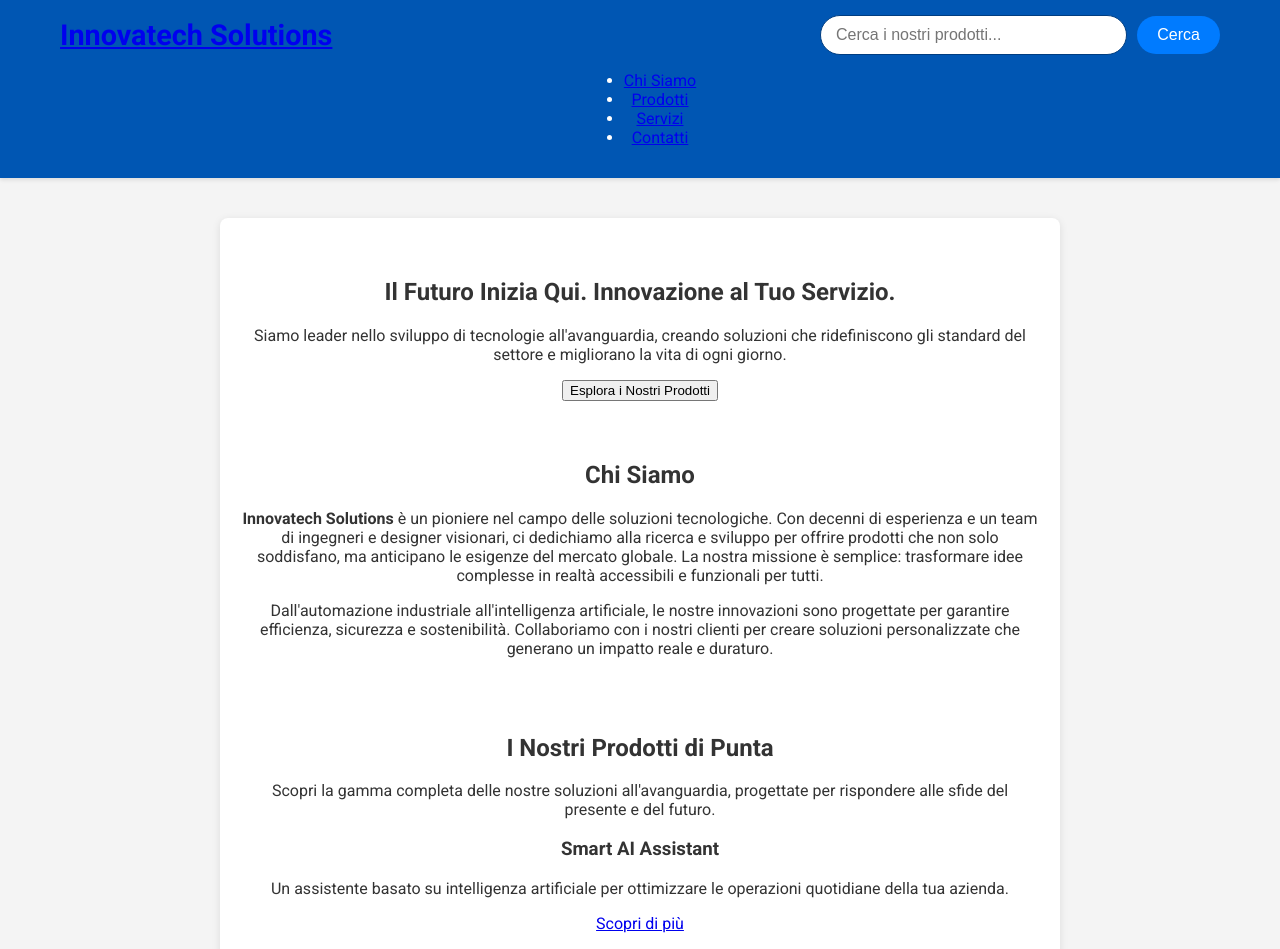
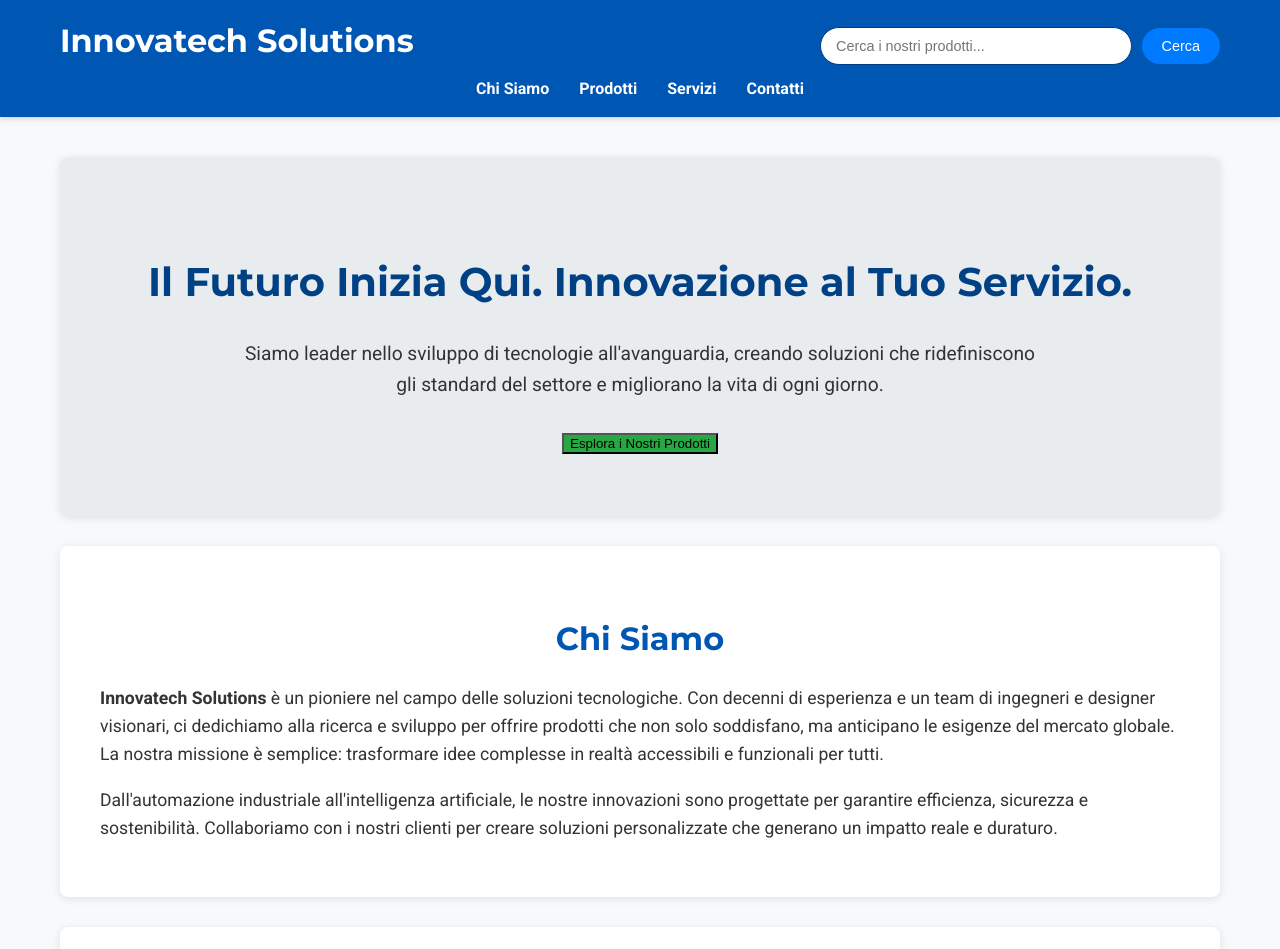
Before and after one commit to DRAMMM12/project, a plain HTML site: page index.html in a window 1280 px wide. Shown: the top 949 px of the page. Drawn offline with Linux system fonts and the light colour scheme.

Commit message:
Update style.css

```diff
--- a/style.css
+++ b/style.css
@@ -1,12 +1,17 @@
-/* --- Stili Generali --- */
+/* --- Reset di Base e Font --- */
+@import url('https://fonts.googleapis.com/css2?family=Montserrat:wght@400;700&family=Roboto:wght@300;400;700&display=swap');
+
 body {
-    font-family: 'Roboto', Arial, sans-serif; /* Ho aggiunto un font più comune, se lo colleghi */
-    margin: 0; /* Rimuovi margini predefiniti del body */
-    background-color: #f4f4f4;
+    margin: 0;
+    padding: 0;
+    font-family: 'Roboto', sans-serif; /* Font per il corpo del testo */
+    background-color: #f8f9fa; /* Colore di sfondo leggero */
     color: #333;
-    text-align: center;
+    line-height: 1.6;
+    scroll-behavior: smooth; /* Per uno scorrimento fluido alle ancore */
 }
 
+/* --- Classe per Screen Reader Only (Accessibilità) --- */
 .sr-only {
     position: absolute;
     width: 1px;
@@ -20,56 +25,96 @@ body {
 
 /* --- Header e Contenuto Header --- */
 header {
-    background-color: #0056b3;
+    background-color: #0056b3; /* Blu scuro per l'header */
     color: white;
     padding: 15px 20px;
-    box-shadow: 0 2px 4px rgba(0, 0, 0, 0.1);
-    display: flex; /* Utilizzo Flexbox per allineare contenuto e barra */
-    justify-content: center; /* Centra il contenuto principale dell'header */
+    box-shadow: 0 2px 5px rgba(0, 0, 0, 0.15); /* Ombra leggera per profondità */
+    display: flex;
+    flex-direction: column; /* Impila elementi verticalmente */
     align-items: center;
-    flex-wrap: wrap; /* Permette agli elementi di andare a capo su schermi piccoli */
 }
 
 .header-content {
     display: flex;
-    justify-content: space-between; /* Spazia titolo e barra di ricerca */
+    justify-content: space-between;
     align-items: center;
-    width: 100%; /* Occupa tutta la larghezza dell'header */
-    max-width: 1200px; /* Larghezza massima per il contenuto */
-    padding: 0 20px; /* Padding laterale */
-    box-sizing: border-box; /* Include padding nel calcolo della larghezza */
+    width: 100%;
+    max-width: 1200px; /* Larghezza massima del contenuto */
+    padding: 0 20px;
+    box-sizing: border-box;
+    flex-wrap: wrap; /* Permette agli elementi di andare a capo su schermi piccoli */
+}
+
+.logo-link {
+    text-decoration: none;
+    color: inherit; /* Mantiene il colore del testo ereditato dall'header */
 }
 
 header h1 {
+    font-family: 'Montserrat', sans-serif; /* Font più audace per il titolo */
     margin: 0;
-    font-size: 1.8em;
-    flex-shrink: 0; /* Impedisce al titolo di restringersi */
-    padding-right: 20px; /* Spazio tra titolo e barra di ricerca */
+    font-size: 2em;
+    flex-shrink: 0;
+    margin-right: 20px; /* Spazio a destra del titolo */
+}
+
+/* --- Navigazione Principale --- */
+.main-nav {
+    width: 100%;
+    max-width: 1200px;
+    margin-top: 10px; /* Spazio tra header-content e nav */
+    text-align: center;
+}
+
+.main-nav ul {
+    list-style: none;
+    padding: 0;
+    margin: 0;
+    display: flex; /* Flexbox per i link */
+    justify-content: center; /* Centra i link */
+    flex-wrap: wrap; /* Permette ai link di andare a capo */
+}
+
+.main-nav li {
+    margin: 0 15px;
+}
+
+.main-nav a {
+    color: white;
+    text-decoration: none;
+    font-weight: bold;
+    padding: 5px 0;
+    transition: color 0.3s ease;
+}
+
+.main-nav a:hover {
+    color: #a0d8ff; /* Colore più chiaro al passaggio del mouse */
 }
 
 /* --- Stili Barra di Ricerca --- */
 .search-bar {
     display: flex;
-    gap: 10px; /* Spazio tra input e bottone */
+    gap: 10px;
     align-items: center;
-    max-width: 400px; /* Larghezza massima per la barra di ricerca */
-    width: 100%; /* Occupa la larghezza disponibile */
-    flex-grow: 1; /* Permette alla barra di occupare spazio */
+    max-width: 400px;
+    width: 100%;
+    flex-grow: 1;
+    margin-top: 10px; /* Spazio se va a capo */
 }
 
 .search-bar input[type="text"] {
-    flex-grow: 1; /* L'input occupa lo spazio rimanente */
+    flex-grow: 1;
     padding: 10px 15px;
     border: 1px solid #003d80;
-    border-radius: 25px; /* Angoli arrotondati */
-    font-size: 1em;
-    outline: none; /* Rimuove il bordo blu al focus */
+    border-radius: 25px;
+    font-size: 0.9em;
+    outline: none;
     transition: border-color 0.3s ease, box-shadow 0.3s ease;
 }
 
 .search-bar input[type="text"]:focus {
     border-color: #007bff;
-    box-shadow: 0 0 0 3px rgba(0, 123, 255, 0.25); /* Ombra al focus */
+    box-shadow: 0 0 0 3px rgba(0, 123, 255, 0.25);
 }
 
 .search-bar button[type="submit"] {
@@ -77,51 +122,149 @@ header h1 {
     color: white;
     padding: 10px 20px;
     border: none;
-    border-radius: 25px; /* Angoli arrotondati */
+    border-radius: 25px;
     cursor: pointer;
-    font-size: 1em;
+    font-size: 0.9em;
     transition: background-color 0.3s ease, transform 0.1s ease;
-    white-space: nowrap; /* Impedisce al testo del pulsante di andare a capo */
+    white-space: nowrap;
 }
 
 .search-bar button[type="submit"]:hover {
     background-color: #0056b3;
-    transform: translateY(-1px); /* Piccolo effetto al passaggio del mouse */
+    transform: translateY(-1px);
 }
 
-/* --- Stili Main Content --- */
+/* --- Main Content Layout --- */
 main {
-    max-width: 800px;
-    margin: 40px auto;
-    padding: 20px;
-    background-color: white;
-    border-radius: 8px;
-    box-shadow: 0 2px 8px rgba(0, 0, 0, 0.1);
+    max-width: 1200px;
+    margin: 40px auto; /* Centra il contenuto principale */
+    padding: 0 20px;
+    box-sizing: border-box;
 }
 
 section {
-    padding: 20px 0;
+    background-color: white;
+    padding: 40px;
+    margin-bottom: 30px;
+    border-radius: 8px;
+    box-shadow: 0 2px 8px rgba(0, 0, 0, 0.1);
+    text-align: left; /* Il testo delle sezioni è allineato a sinistra */
 }
 
-p#dynamicMessage { /* Stile specifico per il paragrafo dinamico */
-    font-size: 1.1em;
-    line-height: 1.6;
+section h2 {
+    font-family: 'Montserrat', sans-serif;
+    color: #0056b3;
+    font-size: 2em;
     margin-bottom: 20px;
+    text-align: center; /* Titoli delle sezioni centrati */
 }
 
-/* --- Stili Pulsante Interattivo (come prima) --- */
-button#toggleButton { /* ID specifico per non confonderlo con il pulsante di ricerca */
-    background-color: #28a745; /* Un colore diverso per distinguere i pulsanti */
-    color: white;
-    padding: 10px 20px;
+section p, section ul {
+    font-size: 1.1em;
+    margin-bottom: 15px;
+}
+
+section ul {
+    list-style: disc;
+    margin-left: 20px;
+}
+
+/* --- Sezione Hero (Banner Iniziale) --- */
+#hero {
+    text-align: center;
+    background-color: #e9ecef; /* Sfondo leggermente diverso */
+    padding: 60px 40px;
+}
+
+#hero h2 {
+    font-size: 2.5em;
+    color: #004085;
+    margin-bottom: 25px;
+}
+
+#hero p {
+    max-width: 800px;
+    margin: 0 auto 30px auto;
+    font-size: 1.2em;
+}
+
+/* --- Product Grid --- */
+.product-grid {
+    display: grid;
+    grid-template-columns: repeat(auto-fit, minmax(280px, 1fr)); /* Colonne adattive */
+    gap: 30px; /* Spazio tra le schede */
+    margin-top: 30px;
+    margin-bottom: 30px;
+}
+
+.product-card {
+    border: 1px solid #ddd;
+    border-radius: 8px;
+    padding: 25px;
+    text-align: center;
+    box-shadow: 0 4px 10px rgba(0, 0, 0, 0.08);
+    transition: transform 0.3s ease, box-shadow 0.3s ease;
+}
+
+.product-card:hover {
+    transform: translateY(-5px); /* Effetto al passaggio del mouse */
+    box-shadow: 0 6px 15px rgba(0, 0, 0, 0.12);
+}
+
+.product-card h3 {
+    font-family: 'Montserrat', sans-serif;
+    color: #0056b3;
+    font-size: 1.5em;
+    margin-top: 0;
+    margin-bottom: 15px;
+}
+
+.product-card p {
+    font-size: 0.95em;
+    color: #555;
+    min-height: 50px; /* Per mantenere l'altezza uniforme */
+}
+
+/* --- Stili Pulsanti --- */
+.btn-primary, .btn-secondary {
+    display: inline-block;
+    padding: 12px 25px;
     border: none;
     border-radius: 5px;
     cursor: pointer;
     font-size: 1em;
-    transition: background-color 0.3s ease;
+    font-weight: bold;
+    text-decoration: none; /* Per i link che sembrano pulsanti */
+    transition: background-color 0.3s ease, transform 0.1s ease;
+    margin: 5px; /* Spazio tra pulsanti */
 }
 
-button#toggleButton:hover {
+.btn-primary {
+    background-color: #007bff; /* Blu principale */
+    color: white;
+}
+
+.btn-primary:hover {
+    background-color: #0056b3;
+    transform: translateY(-1px);
+}
+
+.btn-secondary {
+    background-color: #6c757d; /* Grigio secondario */
+    color: white;
+}
+
+.btn-secondary:hover {
+    background-color: #5a6268;
+    transform: translateY(-1px);
+}
+
+/* Il pulsante nel div di esempio dell'HTML precedente, rinominato */
+button#exploreProductsButton {
+    background-color: #28a745; /* Verde accattivante */
+}
+
+button#exploreProductsButton:hover {
     background-color: #218838;
 }
 
@@ -129,7 +272,82 @@ button#toggleButton:hover {
 footer {
     background-color: #333;
     color: white;
-    padding: 15px 20px;
+    padding: 20px;
     margin-top: 40px;
     font-size: 0.9em;
+    text-align: center;
 }
+
+footer a {
+    color: #a0d8ff;
+    text-decoration: none;
+    margin: 0 10px;
+}
+
+footer a:hover {
+    text-decoration: underline;
+}
+
+/* --- Media Queries per la Responsività --- */
+@media (max-width: 768px) {
+    .header-content {
+        flex-direction: column;
+        align-items: flex-start; /* Allinea a sinistra su schermi piccoli */
+    }
+
+    header h1 {
+        font-size: 1.5em;
+        margin-right: 0;
+        margin-bottom: 10px;
+    }
+
+    .search-bar {
+        margin-top: 10px;
+        width: 100%; /* Occupa tutta la larghezza */
+        max-width: none; /* Rimuove max-width */
+    }
+
+    .main-nav ul {
+        flex-direction: column; /* Links impilati */
+        margin-top: 15px;
+    }
+
+    .main-nav li {
+        margin: 5px 0;
+    }
+
+    section {
+        padding: 25px;
+    }
+
+    section h2 {
+        font-size: 1.8em;
+    }
+
+    #hero h2 {
+        font-size: 2em;
+    }
+    #hero p {
+        font-size: 1em;
+    }
+
+    .product-grid {
+        grid-template-columns: 1fr; /* Una colonna su schermi piccoli */
+    }
+}
+
+@media (max-width: 480px) {
+    .header-content, main {
+        padding: 0 15px;
+    }
+
+    .search-bar input, .search-bar button {
+        font-size: 0.85em;
+        padding: 8px 15px;
+    }
+
+    .btn-primary, .btn-secondary, button#exploreProductsButton {
+        padding: 10px 20px;
+        font-size: 0.9em;
+    }
+}
```
